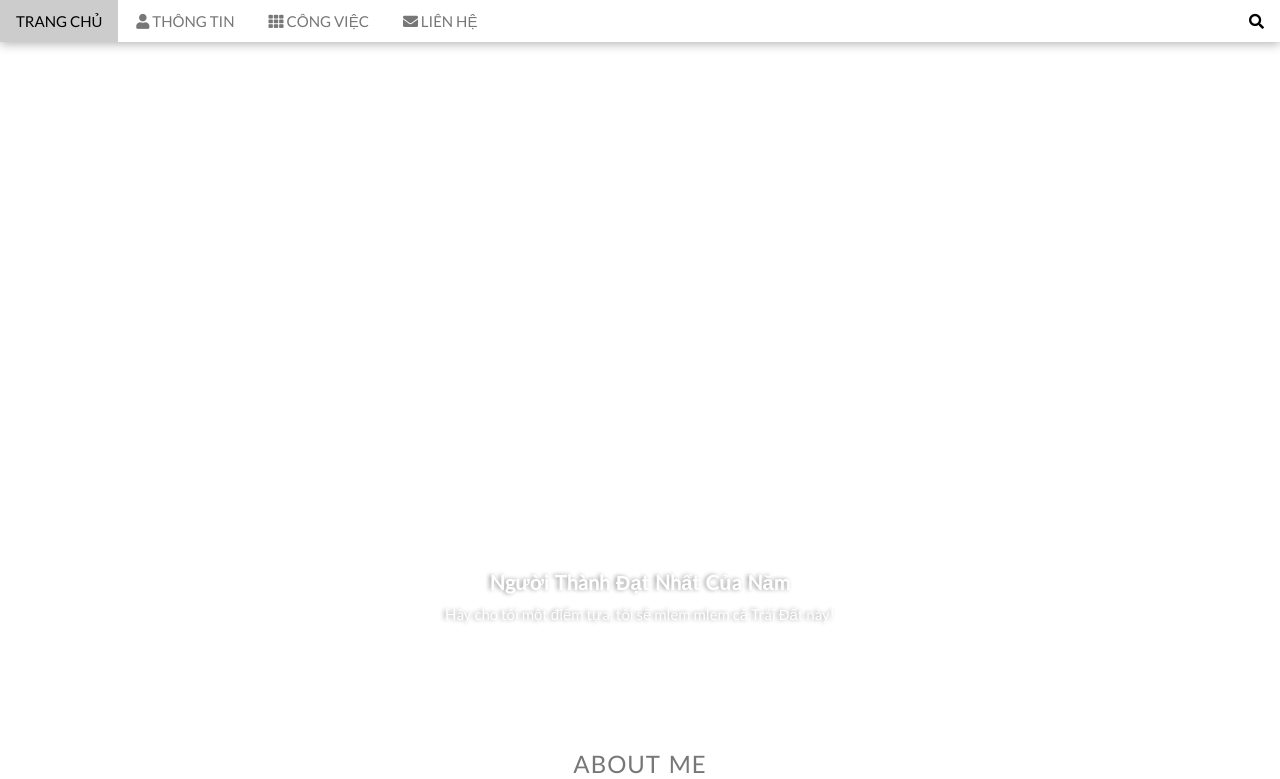
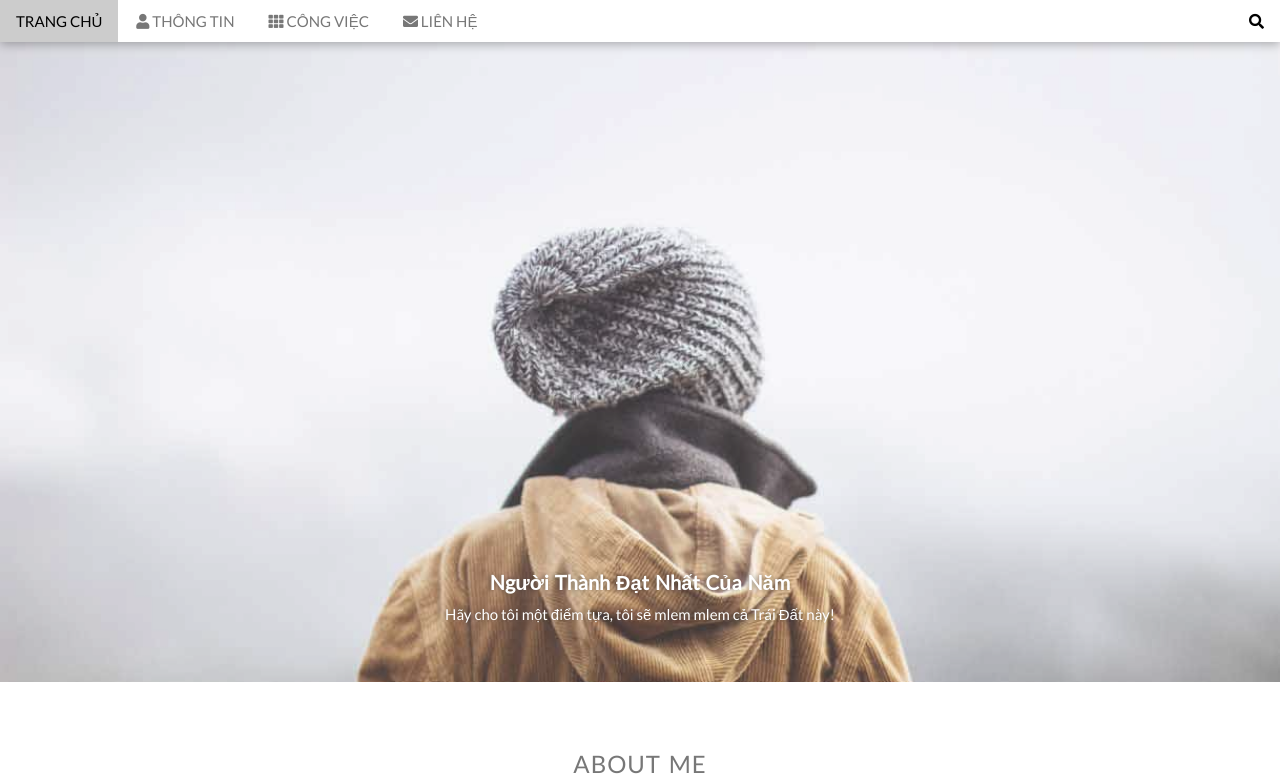
Before and after one commit to nguyenthang2469/mywebsite, a plain HTML site: page index.html in a window 1280 px wide. Shown: the top 779 px of the page. Drawn offline with Linux system fonts and the light colour scheme; the site is published under a folder, as on GitHub Pages, so addresses that start at the root find nothing.

Commit message:
change file style.css

```diff
--- a/assets/css/style.css
+++ b/assets/css/style.css
@@ -68,7 +68,7 @@
     position: relative;
     margin-top: 4.2rem;
     padding-top: 50%;
-    background: url("/assets/img/slider.jpg") no-repeat top center/ cover;
+    background: url("../img/slider.jpg") no-repeat top center/ cover;
     filter: grayscale(0.2);
     opacity: 0.8;
 }
```
